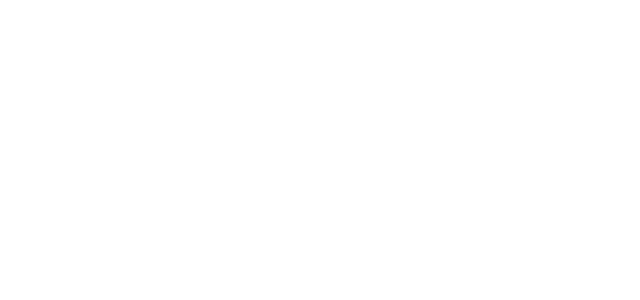
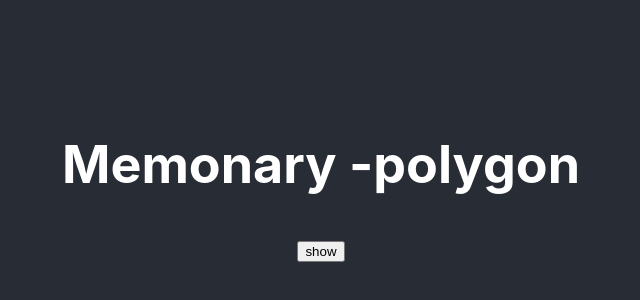
Before and after one commit to justyna-b/memonary-client, a React (Create React App) app: page /test in a window 1280 px wide. Shown: the part 220-520 px from the top of the page, without its empty margins (319-959 px from the left). Built offline with nearby package versions, Linux system fonts and the light colour scheme.

Commit message:
corse problem solved, RSJX library added - basics of reactive fetch all users

```diff
--- a/src/App.js
+++ b/src/App.js
@@ -3,6 +3,7 @@ import { BrowserRouter, Switch, Route } from 'react-router-dom'
 
 import Logon from './pages/Logon.js'
 import Registration from './pages/Registration.js'
+import Polygon from './pages/Polygon'
 
 class App extends React.Component {
   render () {
@@ -13,6 +14,7 @@ class App extends React.Component {
             <Route exact path='/' component={Logon} />
             <Route path='/logon' component={Logon} />
             <Route path='/register' component={Registration} />
+            <Route path='/test' component={Polygon} />
           </Switch>
         </BrowserRouter>
       </div>
--- a/src/pages/Logon.js
+++ b/src/pages/Logon.js
@@ -13,6 +13,9 @@ function Logon () {
         <a className='App-link' href='/register'>
           Zarejestruj się
         </a>
+        <a className='App-link' href='/test'>
+          rxjs
+        </a>
       </header>
     </div>
   )
--- /dev/null
+++ b/src/pages/Polygon.js
@@ -0,0 +1,38 @@
+import '../App.css'
+import React from 'react'
+import { Subject } from 'rxjs'
+import { ajax } from 'rxjs/ajax'
+
+const counter = new Subject()
+
+class Polygon extends React.Component {
+  componentDidMount () {
+    counter.subscribe(val =>
+      ajax('http://localhost:3000/get-all').subscribe(ajaxResponse => {
+        let users = ajaxResponse.response
+        console.log(users)
+        console.log(users.length)
+        let usersDiv = document.getElementById('out')
+        {users.map((elem, idx) => (usersDiv.innerHTML += elem.name + '</br>'))}
+      })
+    )
+  }
+
+  render () {
+    return (
+      <div className='App'>
+        <header className='App-header'>
+          <h1> Memonary -polygon</h1>
+          <div>
+            <button id='showButton' onClick={() => counter.next()}>
+              show
+            </button>
+          </div>
+          <div id='out' />
+        </header>
+      </div>
+    )
+  }
+}
+
+export default Polygon
```
